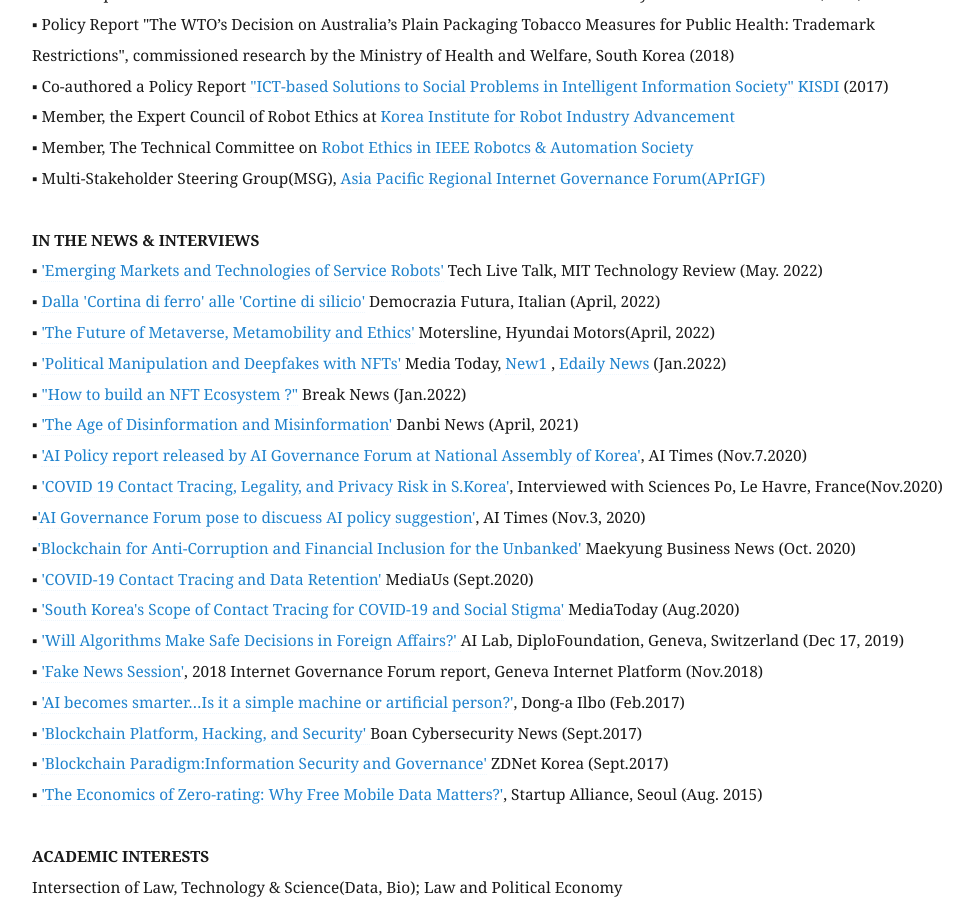
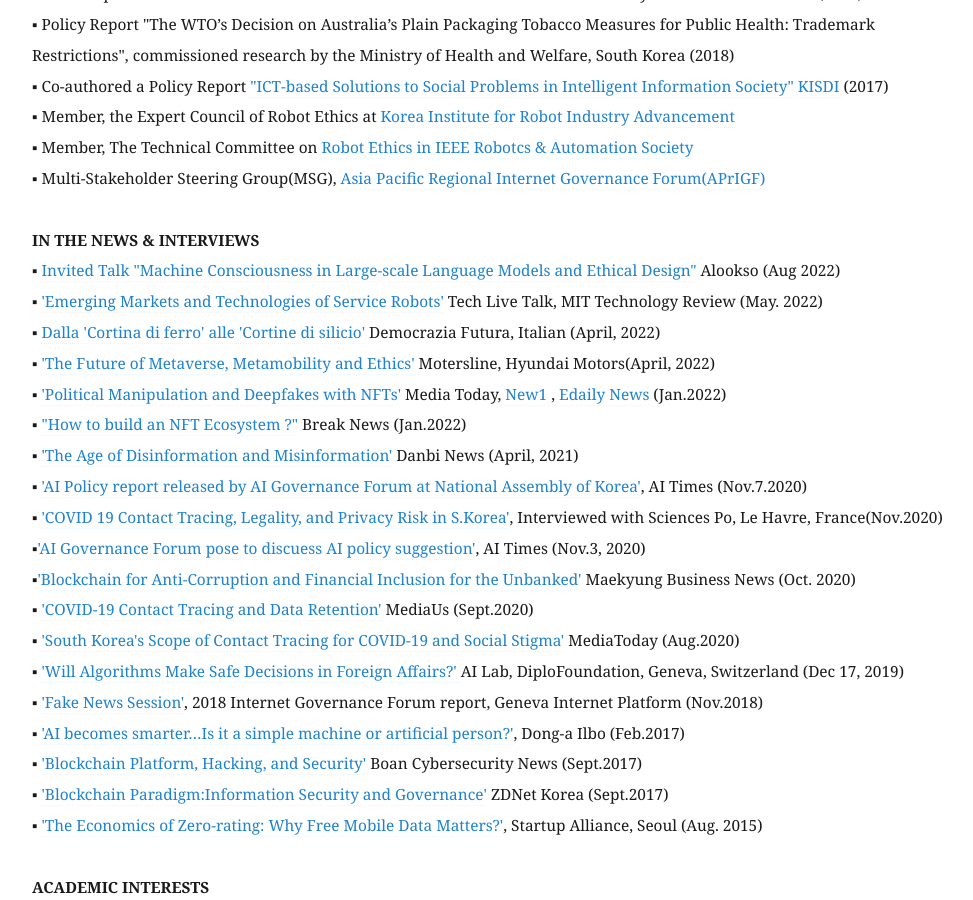
Before and after one commit to eunchangchoi/eunchangchoi.github.io, a Jekyll site: the page built from index.md, in a window 1280 px wide and 900 px high, scrolled down 5748 px. Shown: the whole window, without its empty margins (68-1041 px from the left). Built offline with Jekyll 4.4.1, drawn with Linux system fonts in a browser that asks for light colours.

Commit message:
Update index.md

```diff
--- a/index.md
+++ b/index.md
@@ -143,6 +143,7 @@
 ▪ Multi-Stakeholder Steering Group(MSG), <a href="https://ap.rigf.asia/"> Asia Pacific Regional Internet Governance Forum(APrIGF)</a> <br>
   <br>
  <strong> IN THE NEWS & INTERVIEWS</strong> <br>
+▪ <a href="https://alook.so/posts/latO5RY"> Invited Talk "Machine Consciousness in Large-scale Language Models and Ethical Design"</a> Alookso (Aug 2022)<br>
 ▪ <a href="https://www.technologyreview.kr/special/event/202204](https://www.youtube.com/watch?v=eAewHoNQgiI&feature=emb_logo">'Emerging Markets and Technologies of Service Robots'</a> Tech Live Talk, MIT Technology Review (May. 2022)<br>
 ▪ <a href="https://www.key4biz.it/democrazia-futura-dalla-cortina-di-ferro-alle-cortine-di-silicio-sara-linternet-globale-la-principale-vittima-del-conflitto-russo-ucraino/398412/"> Dalla 'Cortina di ferro' alle 'Cortine di silicio'</a> Democrazia Futura, Italian (April, 2022)<br>
 ▪ <a href="https://www.hyundaimotorgroup.com/about-us/publications">'The Future of Metaverse, Metamobility and Ethics'</a> Motersline, Hyundai Motors(April, 2022)<br>
```
